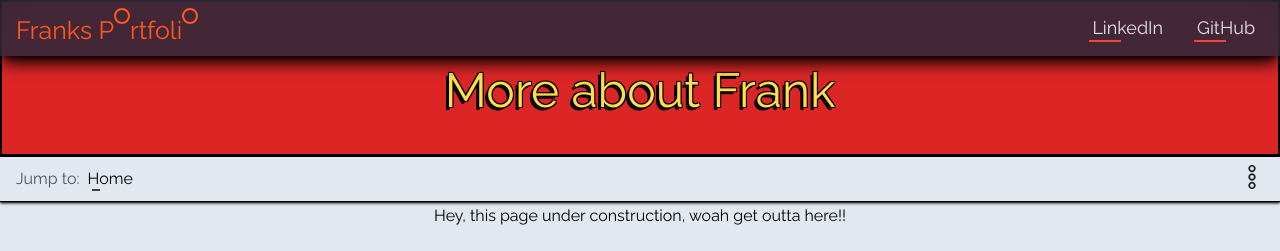
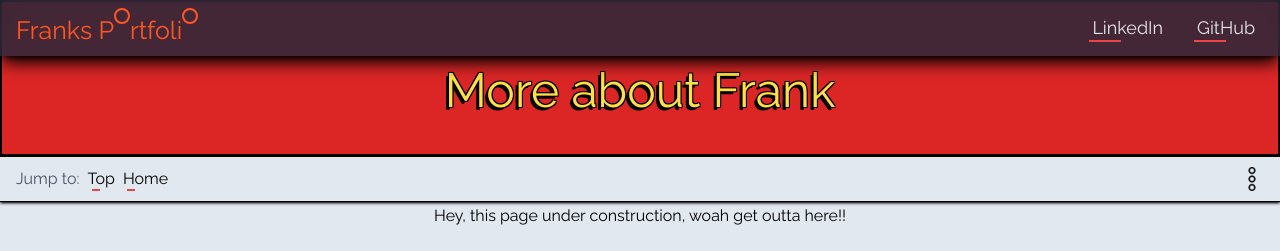
Before and after one commit to frank-ventures/franks-portfolio, a Next.js app: page /about in a window 1280 px wide. Shown: the top 251 px of the page. Built offline with nearby package versions, Linux system fonts and the light colour scheme.

Commit message:
accessible navigation changes

```diff
--- a/src/app/globals.css
+++ b/src/app/globals.css
@@ -35,6 +35,11 @@
   --ballwidth: calc(var(--textsize) - 9px);
   --ballheight: calc(var(--textsize) - 9px);
   --topbounce: calc(var(--textsize) * 2);
+}
+
+:focus-visible {
+  outline: #eaff04 4px solid;
+  outline-offset: 2px;
 }
 
 /* --- --- --- --- */
--- a/src/app/page.tsx
+++ b/src/app/page.tsx
@@ -69,7 +69,7 @@ export default function Home() {
           </span>{" "}
           at{" "}
           <a
-            className="text-orange-600 underline underline-offset-2 hover:outline hover:outline-1 hover:outline-offset-2 focus:outline focus:outline-1 focus:outline-offset-2 focus:outline-orange-600 hover:fancy"
+            className="text-orange-600 underline underline-offset-2 hover:fancy hover:animate-pulse"
             href="https://techeducators.co.uk/"
           >
             Tech Educators
--- a/src/components/QuickLinks.tsx
+++ b/src/components/QuickLinks.tsx
@@ -10,6 +10,10 @@ interface PageAnchors {
 }
 
 const siteNavigation = [
+  {
+    href: "#",
+    text: "Top",
+  },
   {
     href: "/",
     text: "Home",
@@ -46,16 +50,20 @@ export default function QuickLinks({
       <div className="flex gap-2">
         <p
           className={`${isOpen && `-translate-x-40 opacity-0`} transition-all`}
+          style={{ display: isOpen ? "block" : "" }}
+          onTransitionEnd={setDisplayToNone}
         >
           See More
         </p>
+
+        <button onClick={() => setIsOpen(!isOpen)}>
           <img
-          onClick={() => setIsOpen(!isOpen)}
             src="./more.png"
             className={`${
               isOpen ? "rotate-90 " : "animate-pulse"
             } transition-all h-6 w-6 hover:cursor-pointer z-50`}
           />
+        </button>
       </div>
 
       {/* A wrapper to simplify what gets a transition effect applied to it. */}
@@ -87,7 +95,7 @@ export default function QuickLinks({
               <Link
                 className={`${
                   pathname === link.href ? "hidden" : ""
-                } relative before:content-[''] before:w-2 before:h-[2px] before:bg-gray-700 before:top-[24px]  before:absolute hover:before:w-full hover:before:bg-orange-600 hover:before:left-0 before:transition-all before:duration-500`}
+                } relative before:content-[''] before:w-2 before:h-[2px] before:bg-red-500 before:top-[24px]  before:absolute hover:before:w-full hover:before:bg-orange-600 hover:before:left-0 before:transition-all before:duration-500`}
                 key={`permanentLink_${index}`}
                 href={`${link.href}`}
               >
```
Lines whose indentation alone changed are shown as unchanged.
